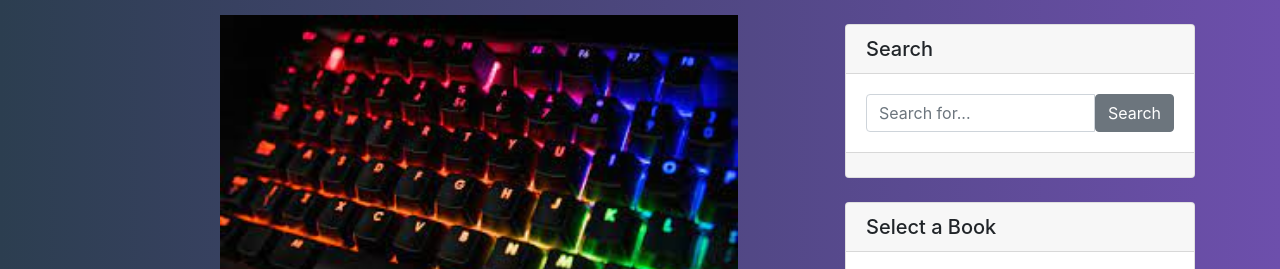
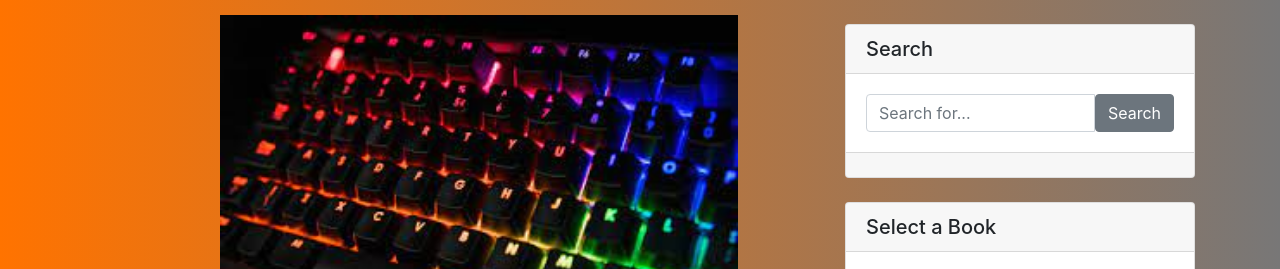
Before and after one commit to Yash-0813/project, a plain HTML site: page index.html in a window 1280 px wide. Shown: the top 269 px of the page. Drawn offline with nearby package versions, Linux system fonts and the light colour scheme.

Commit message:
Update style.css

```diff
--- a/style.css
+++ b/style.css
@@ -1,9 +1,9 @@
 body {
     background: #6d4fac;
 
-    background: -webkit-linear-gradient(to right, #2c3e50, #6d4fac);
+    background: -webkit-linear-gradient(to right, #ff7300, #787777);
 
-    background: linear-gradient(to right, #2c3e50, #6d4fac);
+    background: linear-gradient(to right, #ff7300, #787777);
 
 }
 
```
